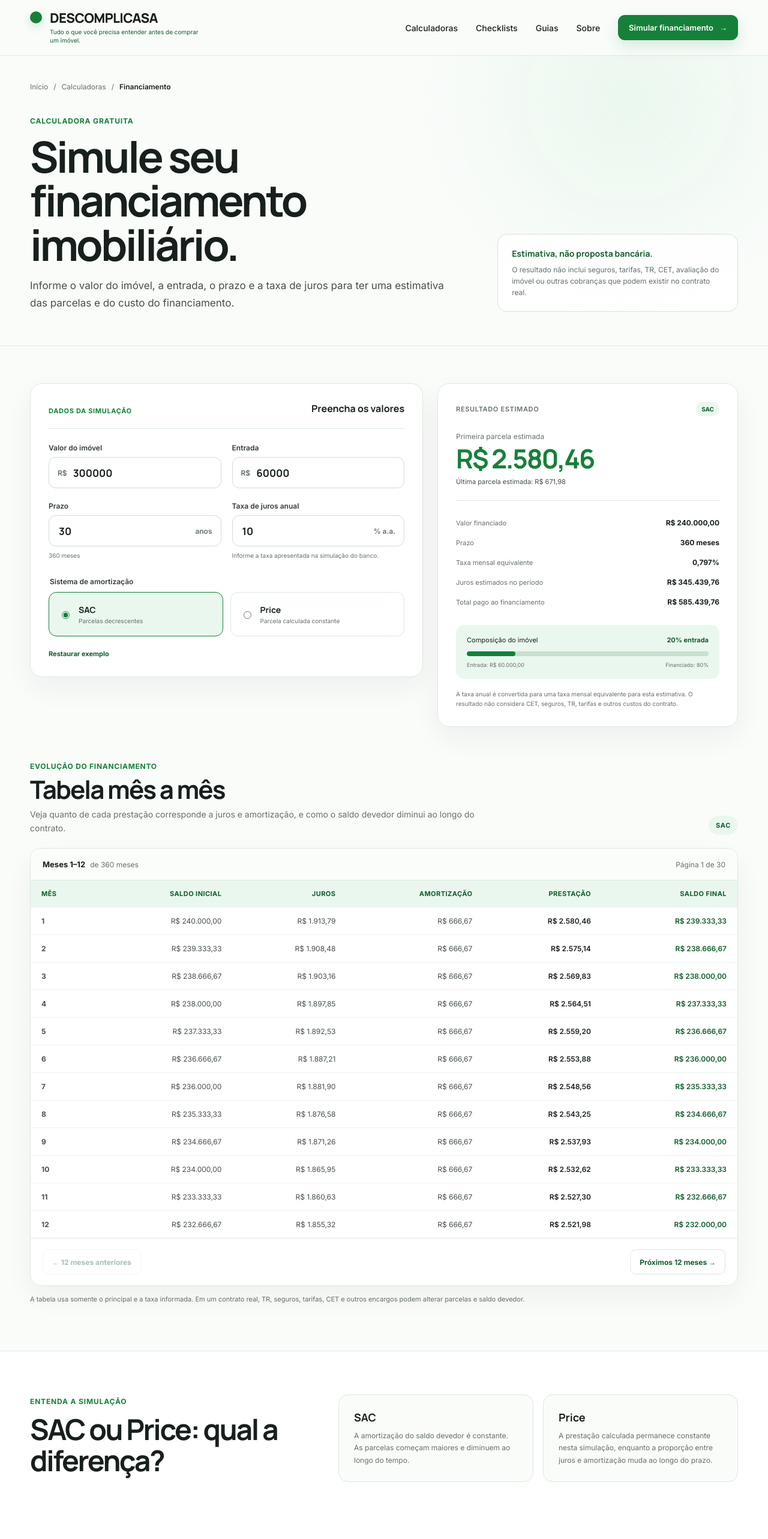
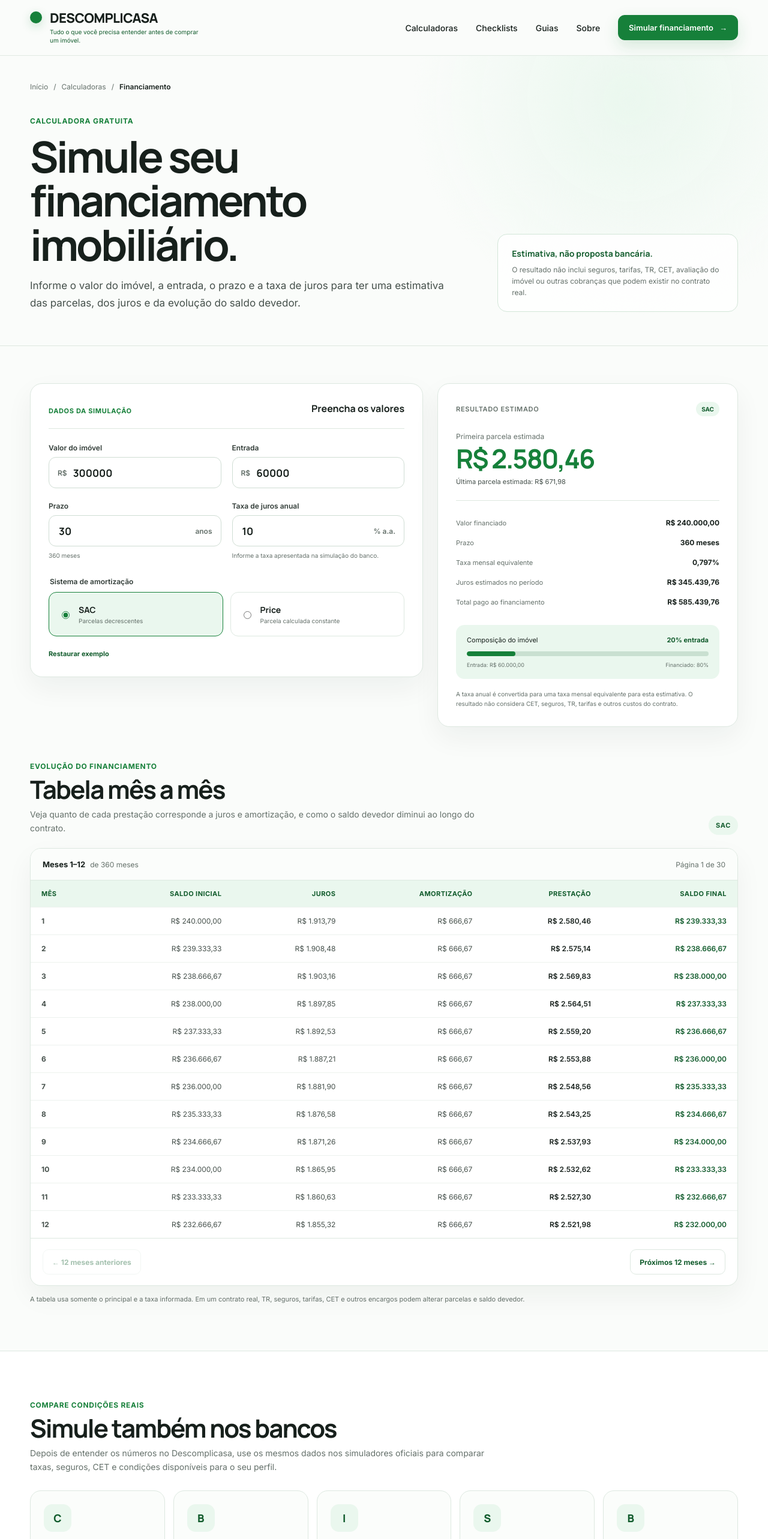
Before and after one commit to Bonisengna/descomplicasa, a Next.js app: page /calculadoras/financiamento in a window 1280 px wide. Shown: the top 2566 px of the page at 60% size. Built offline with nearby package versions, Linux system fonts and the light colour scheme.

Commit message:
feat: adiciona comparacao com simuladores bancarios

```diff
--- a/app/calculadoras/financiamento/page.tsx
+++ b/app/calculadoras/financiamento/page.tsx
@@ -1,12 +1,13 @@
 import type { Metadata } from "next";
 import { Header } from "@/components/Header";
 import { FinancingCalculator } from "./FinancingCalculator";
+import { BankSimulators } from "./BankSimulators";
 import styles from "./financiamento.module.css";
 
 export const metadata: Metadata = {
   title: "Calculadora de Financiamento Imobiliário | Descomplicasa",
   description:
-    "Simule um financiamento imobiliário com entrada, prazo, taxa de juros e sistemas SAC ou Price. Veja parcelas e custo total estimados.",
+    "Simule um financiamento imobiliário com entrada, prazo, taxa de juros e sistemas SAC ou Price. Veja parcelas, saldo devedor mês a mês e custo total estimados.",
 };
 
 export default function FinancingPage() {
@@ -29,7 +30,7 @@ export default function FinancingPage() {
               <span className={styles.kicker}>Calculadora gratuita</span>
               <h1>Simule seu financiamento imobiliário.</h1>
               <p>
-                Informe o valor do imóvel, a entrada, o prazo e a taxa de juros para ter uma estimativa das parcelas e do custo do financiamento.
+                Informe o valor do imóvel, a entrada, o prazo e a taxa de juros para ter uma estimativa das parcelas, dos juros e da evolução do saldo devedor.
               </p>
             </div>
 
@@ -44,6 +45,8 @@ export default function FinancingPage() {
       </section>
 
       <FinancingCalculator />
+
+      <BankSimulators />
 
       <section className={styles.explainer}>
         <div className="container">
```
